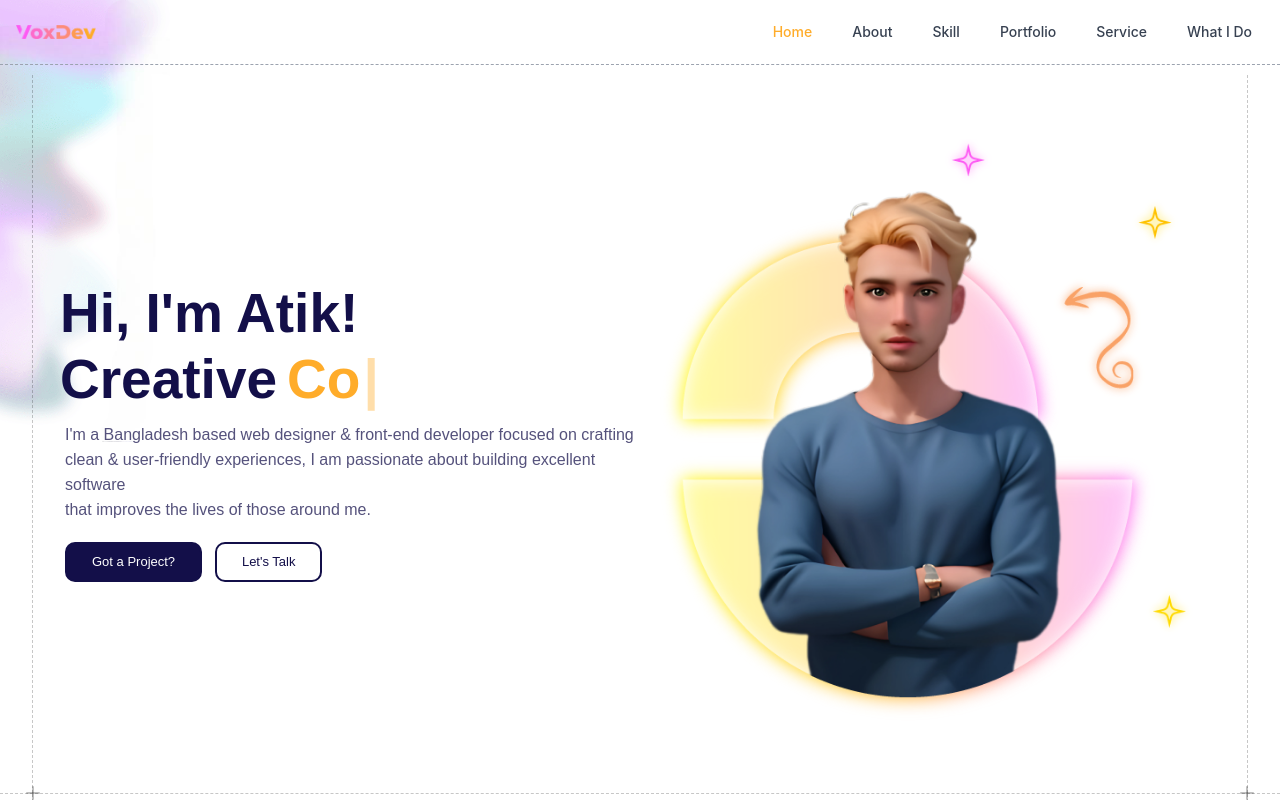
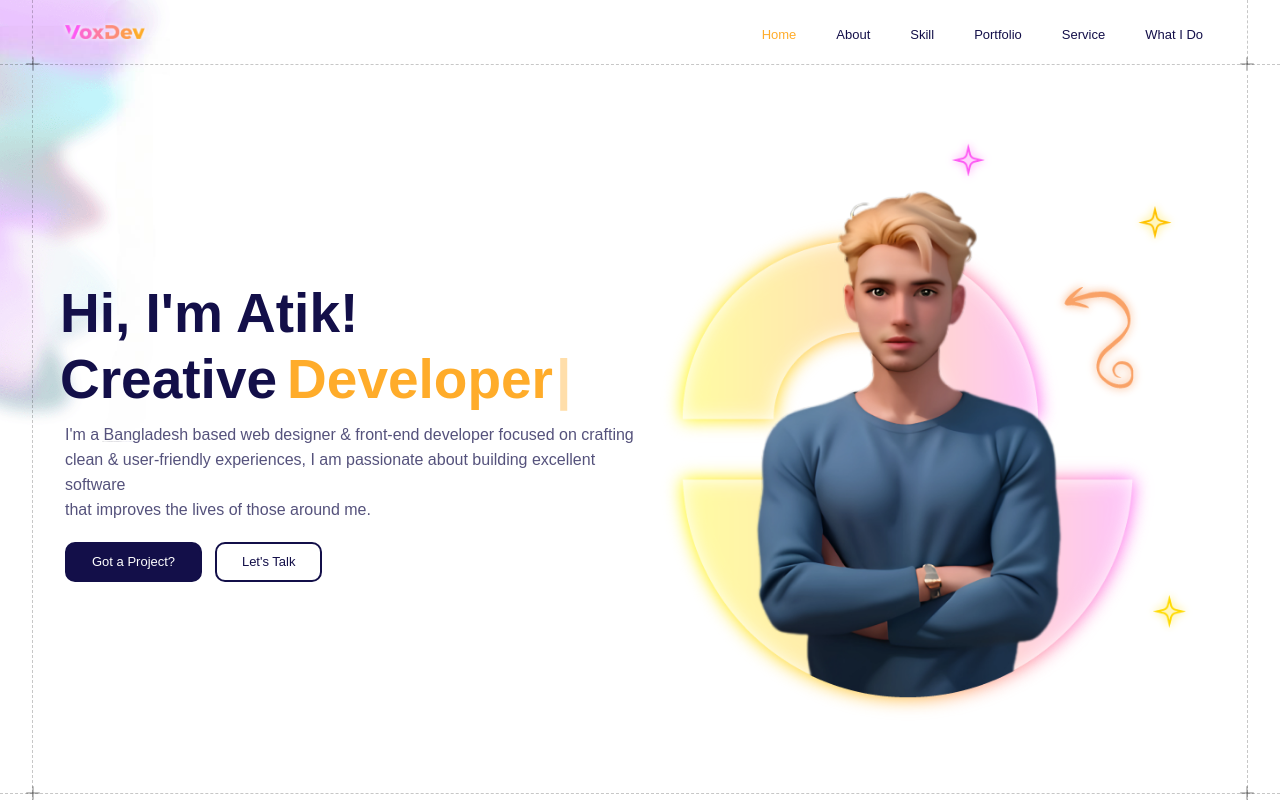
Before and after one commit to atikulla77/VoxDev, a React (Create React App) app: page / in a window 1280 px wide. Shown: the top 800 px of the page. Built offline with nearby package versions, Linux system fonts and the light colour scheme.

Commit message:
navbar updated

```diff
--- a/src/Components/Home/HomeBanner.js
+++ b/src/Components/Home/HomeBanner.js
@@ -6,13 +6,13 @@ import partical_1 from "../../Image/Partical_1.png";
 
 function HomeBanner() {
   const [text] = useTypewriter({
-    words: ["Designer", "Coder", "Player"],
+    words: ["Designer", "Developer", "Video Editor"],
     loop: {},
     typeSpeed: 120,
     deleteSpeed: 50,
   });
   return (
-    <div className="w-full h-full [@media(min-width:500px)]:pt-[75px] pt-[55px] relative" name="Home">
+    <div className="w-full h-full [@media(min-width:500px)]:pt-[75px] pt-[55px] relative" id="Home">
       <Navber />
       <div className="absolute left-0 top-0 w-full flex justify-center z-[0]">
         <div className="[@media(min-width:1536px)]:w-[1536px] w-full mx-auto flex justify-start">
--- a/src/Components/Navbar/Navbar.js
+++ b/src/Components/Navbar/Navbar.js
@@ -1,23 +1,24 @@
+
 import { useState, useEffect } from "react";
-import { Link } from "react-scroll";
 import logo2 from "../../Image/web_logo_6.png";
 import { HiOutlineMenu } from "react-icons/hi";
+import { Link } from "react-scroll";
 
 function Navber ()
 {
   const navItems = [
-    { id: 1, name: "Home", link: "Home" },
-    { id: 2, name: "About", link: "About" },
-    { id: 3, name: "Skill", link: "Skill" },
-    { id: 4, name: "Portfolio", link: "Portfolio" },
-    { id: 5, name: "Service", link: "Service" },
-    { id: 6, name: "What I Do", link: "WhatIDo" },
+    { id: 1, name: "Home", link: "Home", sectionId: "Home" },
+    { id: 2, name: "About", link: "About", sectionId: "About" },
+    { id: 3, name: "Skill", link: "Skill", sectionId: "Skill" },
+    { id: 4, name: "Portfolio", link: "Portfolio", sectionId: "Portfolio" },
+    { id: 5, name: "Service", link: "Service", sectionId: "Service" },
+    { id: 6, name: "What I Do", link: "WhatIDo", sectionId: "WhatIDo" },
   ];
 
-  // Navbar background change on scroll
   const [ color, setColor ] = useState(false);
-  const [ activeSection, setActiveSection ] = useState("Home");
+  const [ activeLink, setActiveLink ] = useState(null);
 
+  // Change background color on scroll
   const changeColor = () =>
   {
     if (window.scrollY >= 24)
@@ -29,109 +30,128 @@ function Navber ()
     }
   };
 
+  // Detect active link based on scroll position
+  const handleScroll = () =>
+  {
+    const scrollPosition = window.scrollY;
+    console.log("scrollPosition:", scrollPosition); // Debugging
+
+    navItems.forEach((item) =>
+    {
+      const section = document.getElementById(item.sectionId);
+      console.log(`Checking section: ${ item.sectionId }`); // Debugging
+
+      if (section)
+      {
+        const sectionTop = section.offsetTop;
+        const sectionHeight = section.offsetHeight;
+        console.log(`Section: ${ item.sectionId }, top: ${ sectionTop }, height: ${ sectionHeight }`); // Debugging
+
+        if (scrollPosition >= sectionTop - 100 && scrollPosition < sectionTop + sectionHeight - 100)
+        {
+          setActiveLink(item.sectionId);
+        }
+      }
+    });
+  };
+
   useEffect(() =>
   {
-    window.addEventListener("scroll", changeColor);
-
-    const observerOptions = {
-      root: null,
-      rootMargin: "0px",
-      threshold: 0.5, // Trigger when 50% of section is visible
-    };
-
-    const observerCallback = (entries) =>
-    {
-      let currentSection = activeSection;
-
-      entries.forEach((entry) =>
-      {
-        if (entry.isIntersecting)
-        {
-          currentSection = entry.target.id;
-        }
-      });
-
-      // 🔹 Fix: If scroll is at top, set active section to "Home"
-      if (window.scrollY < 10)
-      {
-        currentSection = "Home";
-      }
-
-      setActiveSection(currentSection);
-    };
-
-    const observers = navItems.map((item) =>
-    {
-      const element = document.getElementById(item.link);
-      if (element)
-      {
-        const observer = new IntersectionObserver(observerCallback, observerOptions);
-        observer.observe(element);
-        return observer;
-      }
-      return null;
-    });
-
+    window.addEventListener("scroll", handleScroll);
     return () =>
     {
-      window.removeEventListener("scroll", changeColor);
-      observers.forEach((observer) => observer && observer.disconnect());
+      window.removeEventListener("scroll", handleScroll);
     };
-  }, [ activeSection ]);
-
-  // Mobile Navbar Toggle
+  }, []);
+  window.addEventListener("scroll", changeColor);
   const [ nevMobileVButton, setNevMobileVButton ] = useState(false);
 
   return (
-    <div className="w-full flex fixed top-0 z-50">
-      <nav className={`${ color ? "bg-white" : "bg-transparent" } w-full border-b border-dashed border-gray-400`}>
-        <div className="mx-auto px-4 flex justify-between items-center h-16">
-          <Link to="Home" className="flex items-center cursor-pointer">
-            <img src={logo2} className="w-20" alt="Logo" />
+    <div className="w-full flex fixed top-[0px] z-50">
+      <nav
+        className={`${ color ? "bg-white" : "bg-transparent"
+          } text-black w-full relative border-b-[1px] border-b-[#00000038] border-dashed [@media(min-width:1290px)]:!px-0 [@media(min-width:550px)]:px-[2rem] [@media(min-width:450px)]:px-[1.5rem] px-[1rem]`}
+      >
+        <div className="mx-auto px-0 [@media(min-width:1290px)]:!w-[1290px] w-[100%]">
+          <div className="[@media(min-width:500px)]:h-[4rem] h-[3.5rem] w-full flex items-center justify-center GeologicaFont relative border-x-[1px] border-dashed border-x-[#00000038]">
+            {/* Side Border Left */}
+            <div className="absolute left-[-1px] bottom-[-7px] w-[2px] h-[14px] bg-[#0000003f] rounded-[25px] z-[11]"></div>
+            <div className="absolute left-[-7px] bottom-[-1px] w-[14px] h-[2px] bg-[#0000003f] rounded-[25px] z-[11]"></div>
+            {/* Side Border Right */}
+            <div className="absolute right-[-1px] bottom-[-7px] w-[2px] h-[14px] bg-[#0000003f] rounded-[25px] z-[11]"></div>
+            <div className="absolute right-[-7px] bottom-[-1px] w-[14px] h-[2px] bg-[#0000003f] rounded-[25px] z-[11]"></div>
+
+            {/* Content */}
+            <div className="w-full flex justify-between items-center [@media(min-width:1290px)]:!px-[3rem] [@media(min-width:550px)]:px-[2rem] [@media(min-width:450px)]:px-[1.5rem] px-[1rem]">
+              <Link to="Home" className="flex items-center z-[2]">
+                <img
+                  src={logo2}
+                  className="w-[80px] select-none cursor-pointer drop-shadow-[0px_0px_2px_#ffffff]"
+                />
               </Link>
 
-          {/* Web Navigation */}
-          <div className="hidden md:flex space-x-4">
-            {navItems.map((item) => (
+              {/* Web Nav Item */}
+              <div className="[@media(min-width:830px)]:flex hidden items-center justify-center text-[#130f49] mt-[5px]">
+                <div className="flex sm:space-x-4 space-x-1">
+                  {navItems.map((key) => (
                     <Link
-                key={item.id}
-                to={item.link}
+                      key={key.id}
+                      to={key.link}
                       spy={true}
                       smooth={true}
                       offset={-70}
                       duration={300}
-                className={`cursor-pointer px-3 py-2 text-sm font-medium ${ activeSection === item.link ? "text-[#FFAC2A] font-bold" : "text-gray-700"
+                      className={`sm:px-3 px-[5px] py-2 text-[13px] font-medium cursor-pointer ${ activeLink === key.sectionId
+                        ? "text-[#FFAC2A]" // Active color
+                        : "text-[#130f49]" // Default color
                         } hover:text-[#FFAC2A]`}
+                      aria-current="page"
                     >
-                {item.name}
+                      {key.name}
                     </Link>
                   ))}
                 </div>
-
-          {/* Mobile Menu Button */}
-          <div className="md:hidden">
-            <HiOutlineMenu className="text-2xl text-gray-600 cursor-pointer" onClick={() => setNevMobileVButton(!nevMobileVButton)} />
               </div>
 
-          {/* Mobile Menu */}
-          {nevMobileVButton && (
-            <div className="absolute top-16 right-0 w-40 bg-white border border-gray-300 shadow-md flex flex-col items-center py-2 md:hidden">
-              {navItems.map((item) => (
+              {/* Mobile Nav Button */}
+              <div
+                className={`${ nevMobileVButton ? "hidden" : "flex [@media(min-width:830px)]:hidden" } z-[2]`}
+                onClick={() => setNevMobileVButton(true)}
+              >
+                <HiOutlineMenu className="[@media(min-width:420px)]:text-[23px] text-[21px] text-[#696969]" />
+              </div>
+              <div
+                className={`${ nevMobileVButton ? "flex [@media(min-width:830px)]:hidden" : "hidden" } z-[2]`}
+                onClick={() => setNevMobileVButton(false)}
+              >
+                <p className="[@media(min-width:420px)]:text-[36px] text-[34px] rotate-[45deg] text-[#696969]">+</p>
+              </div>
+
+              {/* Mobile Nav Item */}
+              <div
+                className={`absolute [@media(min-width:500px)]:top-[4rem] top-[3.5rem] right-[-1px] [@media(min-width:450px)]:w-[11rem] w-full bg-[#fff] border-[1px] border-dashed border-[#00000038] z-0 ${ nevMobileVButton ? "flex [@media(min-width:830px)]:hidden" : "hidden"
+                  }`}
+              >
+                <div className="w-full h-full flex flex-col justify-start text-left items-center py-[1rem] text-[#130f49]">
+                  {navItems.map((key) => (
                     <Link
-                  key={item.id}
-                  to={item.link}
+                      key={key.id}
+                      to={key.link}
                       spy={true}
                       smooth={true}
                       offset={-50}
                       duration={300}
-                  className="w-full text-center py-2 text-sm text-gray-800 hover:text-[#FFAC2A] cursor-pointer"
+                      className={`w-full pl-[2rem] py-2 [@media(min-width:450px)]:text-[12px] text-[11px] font-medium cursor-pointer block`}
+                      aria-current="page"
                       onClick={() => setNevMobileVButton(false)}
                     >
-                  {item.name}
+                      {key.name}
                     </Link>
                   ))}
                 </div>
-          )}
+              </div>
+            </div>
+          </div>
         </div>
       </nav>
     </div>
```
Lines whose indentation alone changed are shown as unchanged.
